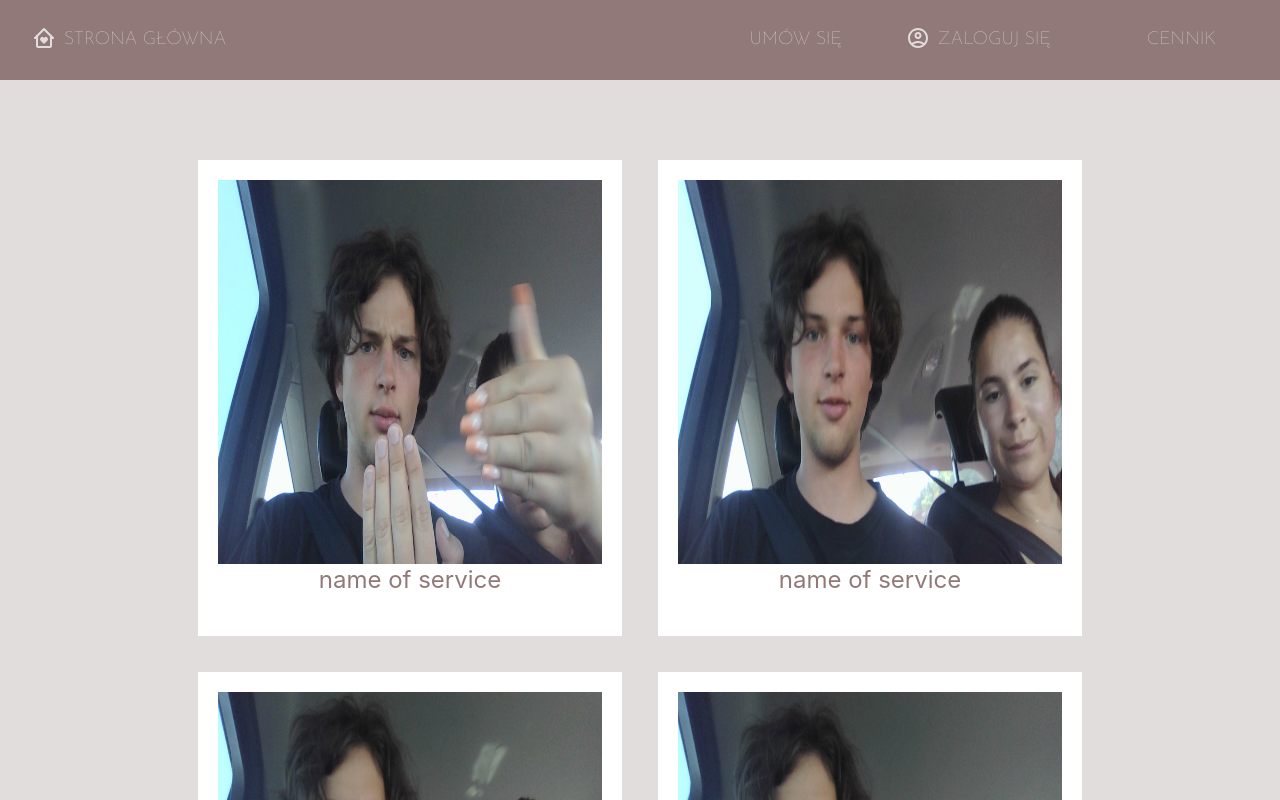
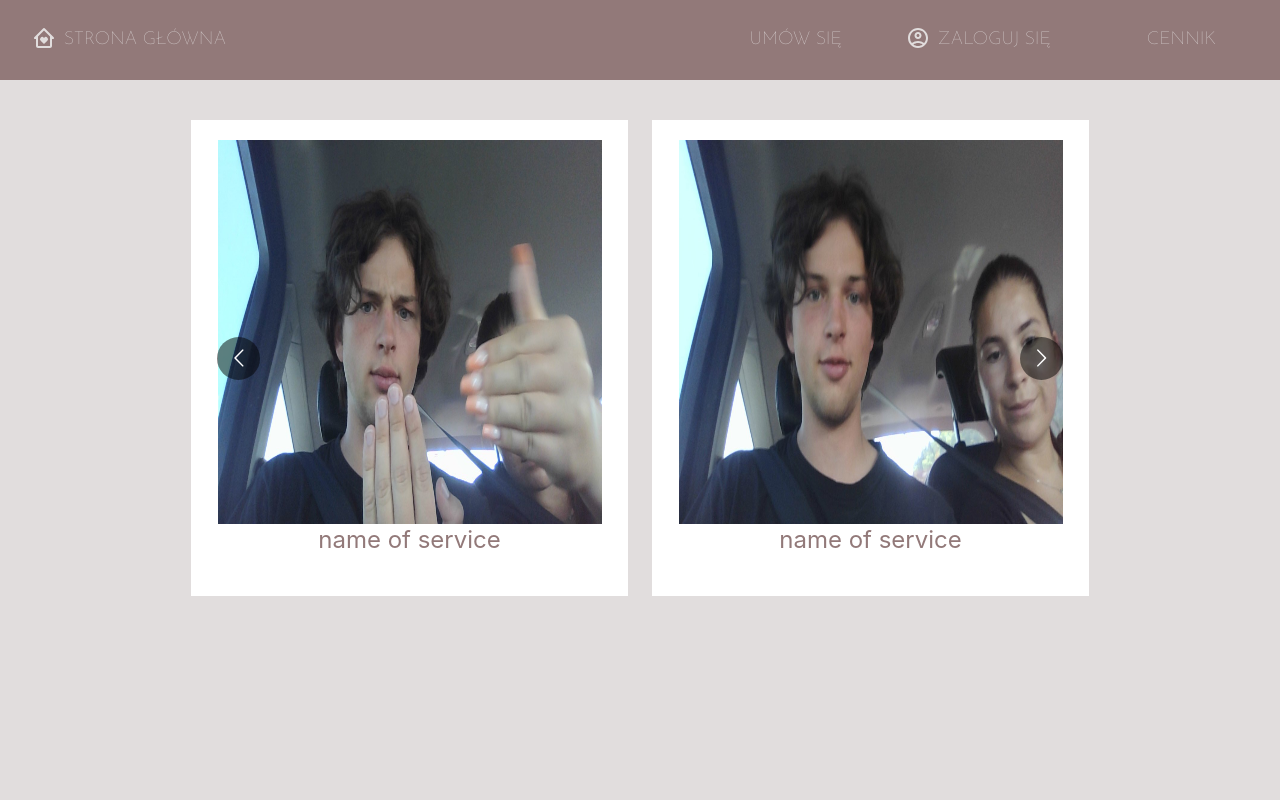
Before and after one commit to stanislawMarciniak/nails, a React (Vite) app: page / in a window 1280 px wide. Shown: the top 800 px of the page. Built offline with nearby package versions, Linux system fonts and the light colour scheme; some icons are missing.

Commit message:
carousel

```diff
--- a/package.json
+++ b/package.json
@@ -22,6 +22,7 @@
     "react-calendar": "^4.2.1",
     "react-dom": "^18.2.0",
     "react-icons": "^4.10.1",
+    "react-multi-carousel": "^2.8.4",
     "react-router-dom": "^6.11.1",
     "sort-by": "^1.2.0"
   },
--- a/src/pages/Home.css
+++ b/src/pages/Home.css
@@ -2,3 +2,16 @@
   background-color: white;
   padding: 20px 20px 40px 20px;
 }
+.skill-bx {
+  text-align: center;
+}
+
+.skill-slider {
+  width: 80%;
+  margin: 0 auto;
+  position: relative;
+}
+.skill-slider .item {
+  width: 50%;
+  margin: 0 auto 15px auto;
+}
--- a/src/pages/Home.tsx
+++ b/src/pages/Home.tsx
@@ -1,5 +1,5 @@
-// import Carousel from "react-multi-carousel";
-// import "react-multi-carousel/lib/styles.css";
+import Carousel from "react-multi-carousel";
+import "react-multi-carousel/lib/styles.css";
 import { homeImages } from "../config/data";
 import { Image } from "@chakra-ui/react";
 import "./Home.css";
@@ -29,20 +29,46 @@ const Home = () => {
   };
 
   return (
-    <div className="flex flex-wrap justify-center mt-20 gap-9">
-      {/* <Carousel
+    <section className="mb-20 -mt-4 skill" style={{ position: "relative" }}>
+      <div className="transparent-element" />
+      <div className="container">
+        <div className="row">
+          <div className="col-12">
+            <div className="flex justify-center px-16 py-14 bg-darkCustom skill-bx">
+              <Carousel
                 responsive={responsive}
                 infinite={true}
                 className="owl-carousel owl-theme skill-slider"
-              > */}
-      {homeImages.map((image, id) => (
-        <div className="flex flex-col items-center photoram" key={id}>
-          <Image src={image.imgUrl} w={"sm"} h={"sm"} />
-          <span className="text-2xl">{image.service}</span>
+              >
+                {homeImages.map((image, id) => (
+                  <div
+                    className="flex flex-col items-center mx-3 photoram"
+                    key={id}
+                  >
+                    <Image src={image.imgUrl} w={"sm"} h={"sm"} />
+                    <span className="text-2xl">{image.service}</span>
+                  </div>
+                ))}
+              </Carousel>
+            </div>
+          </div>
         </div>
-      ))}
-      {/* </Carousel> */}
-    </div>
+      </div>
+    </section>
+    // <div className="flex flex-wrap justify-center mt-20 gap-9">
+    //   <Carousel
+    //     responsive={responsive}
+    //     infinite={true}
+    //     className="owl-carousel owl-theme skill-slider"
+    //   >
+    //     {homeImages.map((image, id) => (
+    //       <div className="flex flex-col items-center photoram" key={id}>
+    //         <Image src={image.imgUrl} w={"sm"} h={"sm"} />
+    //         <span className="text-2xl">{image.service}</span>
+    //       </div>
+    //     ))}
+    //   </Carousel>
+    // </div>
   );
 };
 
```
Also changed, not shown: 1 other file (tests, documents, lock files or other folders).
